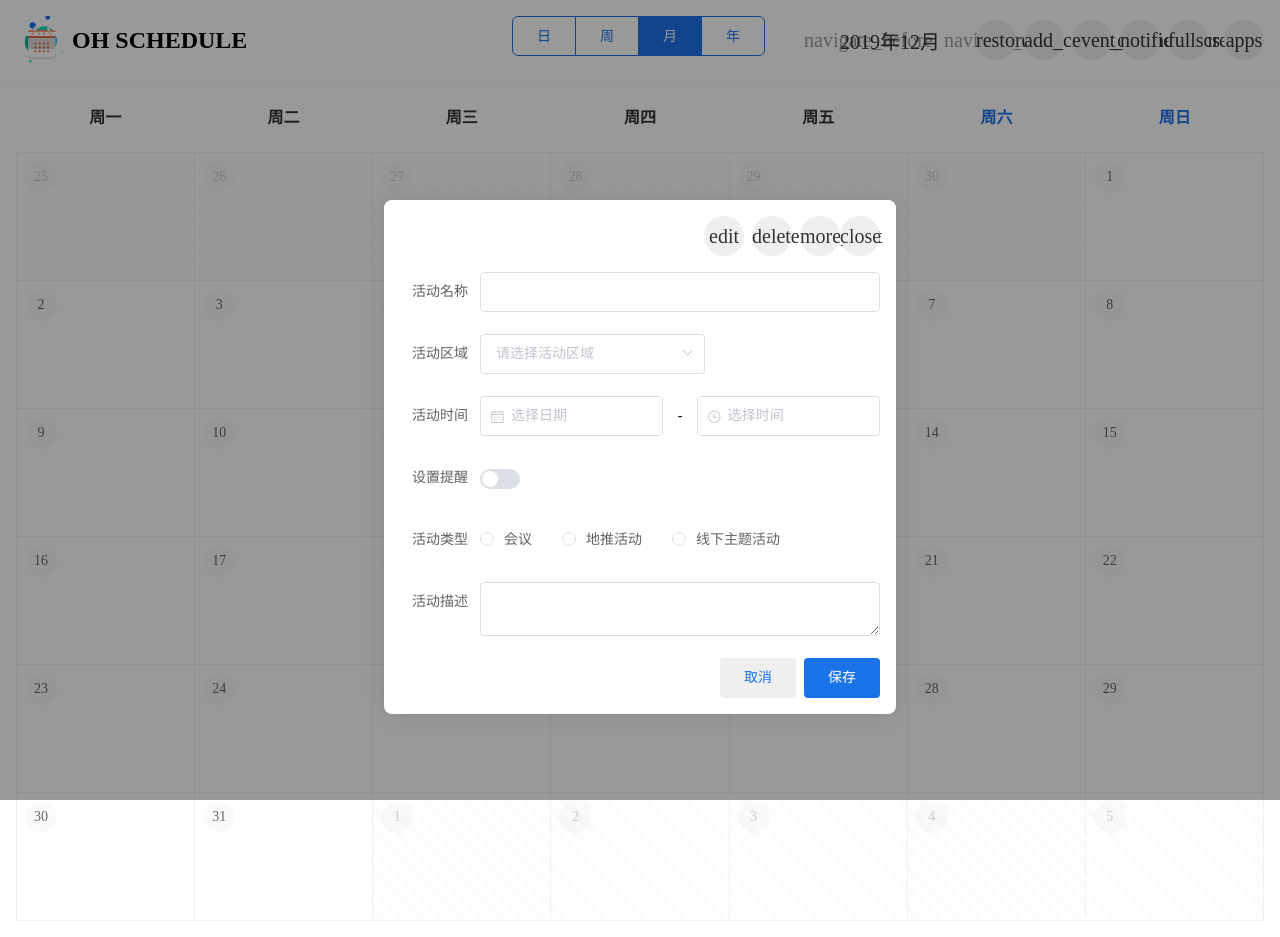
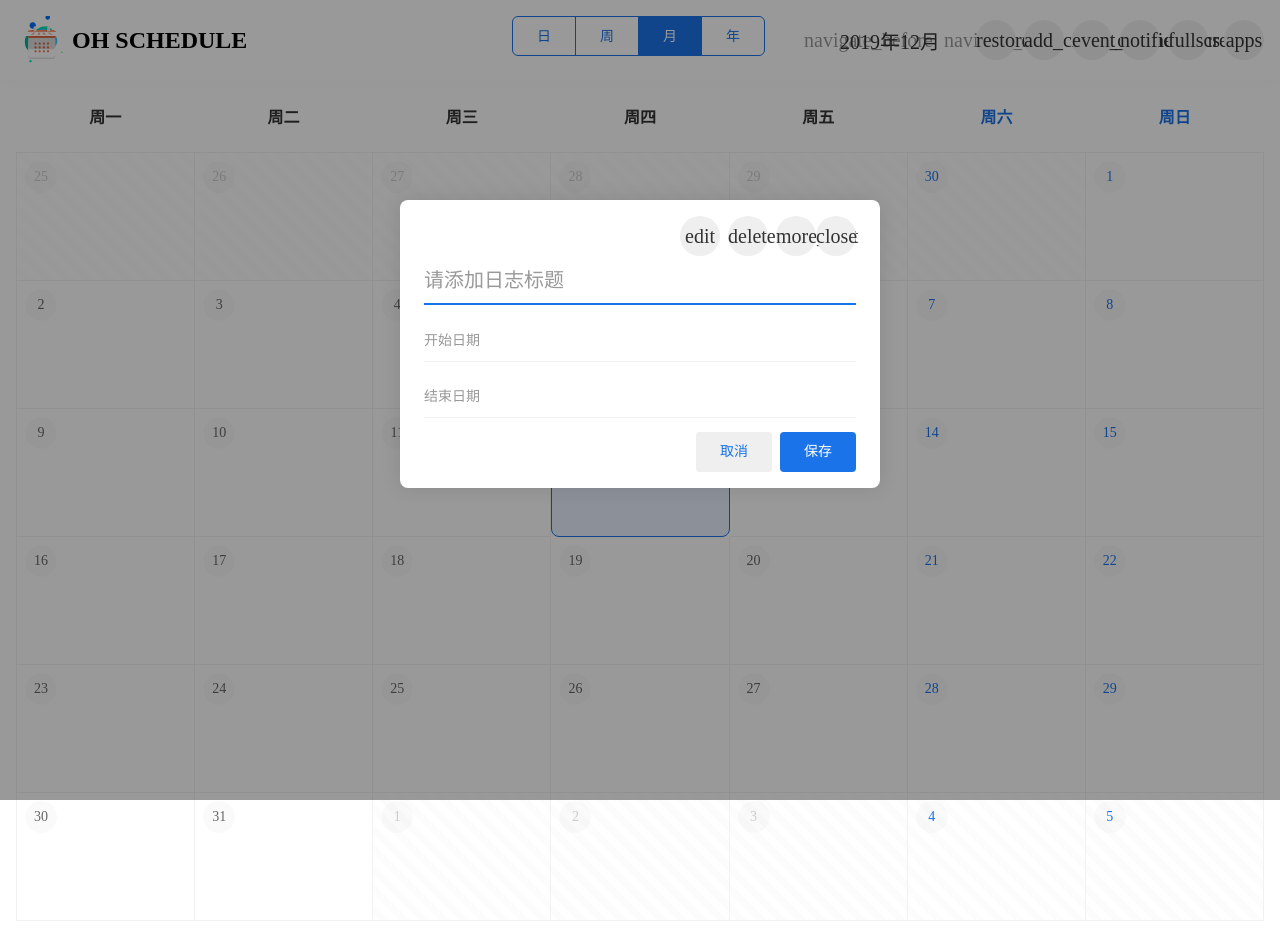
Before and after one commit to kansini/vue-schedule, a Vue app: page / in a window 1280 px wide. Both pictures are taken after a click on the button 1044 px from the left and 40 px from the top of the page. Built offline with nearby package versions, Linux system fonts and the light colour scheme; a web font is replaced by a local one.

Commit message:
pack input item

```diff
--- a/src/components/kits/dialog/index.vue
+++ b/src/components/kits/dialog/index.vue
@@ -1,7 +1,7 @@
 <template>
     <div class="oh-dialog-wrapper">
-        <transition name="fadeIn">
-            <div class="oh-dialog" v-if="visible">
+        <transition :name="ani">
+            <div class="oh-dialog" v-if="visible" :style="{width:width}">
                 <div class="dialog-header">
                     <slot class="header-extra" name="extra"></slot>
                     <oh-button circle icon="close" @click="close"></oh-button>
@@ -26,6 +26,14 @@
             closeOnClick: {
                 type: Boolean,
                 default: true
+            },
+            ani: {
+                type: String,
+                default: "fadeIn"
+            },
+            width: {
+                type: String,
+                default: "50%"
             }
 
         },
@@ -51,8 +59,7 @@
             border-radius: 8px;
             box-shadow: 0 0 20px rgba(0, 0, 0, .1);
             box-sizing: border-box;
-            width: 40%;
-            padding: 16px 16px;
+            padding: 16px 24px;
             box-sizing: border-box;
             background: rgba(255, 255, 255, 1);
             z-index: 999;
@@ -61,7 +68,7 @@
             .dialog-header {
                 display: flex;
                 justify-content: flex-end;
-                margin-bottom: 16px;
+                //margin-bottom: 16px;
             }
 
             .dialog-footer {
@@ -77,7 +84,6 @@
             left: 0;
             top: 0;
             background: rgba(0, 0, 0, .4);
-
         }
     }
 
--- /dev/null
+++ b/src/components/kits/formItem/DatePicker.vue
@@ -0,0 +1,50 @@
+<template>
+    <div class="oh-date-picker">
+        <el-date-picker
+                v-model="aaa"
+                type="daterange"
+                range-separator="至"
+                start-placeholder="开始日期"
+                end-placeholder="结束日期"
+                @change="handleToChange"
+                @input="handleToInput"
+        >
+        </el-date-picker>
+    </div>
+</template>
+
+<script>
+    export default {
+        name: "DatePicker",
+        data() {
+            return {
+                aaa: ''
+            }
+        },
+        methods: {
+            handleToInput(e) {
+                this.$emit('input', e)
+            },
+            handleToChange(e) {
+                this.$emit('change', e)
+            },
+        }
+
+    }
+</script>
+
+<style lang="scss" scoped>
+    .oh-date-picker {
+        margin-bottom: 16px;;
+        .el-date-editor {
+            width: 100%;
+            height: 40px;
+            line-height: 40px;
+        }
+        .el-input__inner{
+            border: none;
+            border-radius: 0;
+            border-bottom: 1px solid #f1f1f1;
+        }
+    }
+</style>
--- /dev/null
+++ b/src/components/kits/formItem/Input.vue
@@ -0,0 +1,161 @@
+<template>
+    <div class="oh-input" :class="[{inputFocus:currentFocus},{large:large}]">
+        <div class="clear">
+            <oh-button circle icon="close" v-show="showClear"></oh-button>
+        </div>
+        <input :type="type" :placeholder="label"
+               :readonly="readonly"
+               @focus="handleToFocus"
+               @blur="handleToBlur"
+               @input="handleToInput"
+               @change="handleToChange"
+               v-focus="autoFocus"
+               ref="input"
+        >
+    </div>
+</template>
+
+<script>
+    export default {
+        name: "oh-input",
+        props: {
+            label: {
+                type: String,
+                default: ""
+            },
+            type: {
+                type: String,
+                default: "text"
+            },
+            large: {
+                type: Boolean,
+                default: false
+            },
+            disable: {
+                type: Boolean,
+                default: true
+            },
+            readonly: {
+                type: Boolean,
+                default: false
+            },
+            value: {},
+            autoFocus: {
+                type: Boolean,
+                default: false
+            }
+        },
+        data() {
+            return {
+                currentFocus: false,
+                fieldFilled: false,
+                showClear: false
+            }
+        },
+        directives: {
+            focus: {
+                inserted: (el, binding) => {
+                    if (binding.value) {
+                        setTimeout(() => {
+                            el.focus()
+                        }, 200)
+                    } else {
+
+                    }
+                }
+            }
+        },
+        methods: {
+            handleToInput(e) {
+                this.showClear = true
+                this.$emit('input', e.target.value)
+            },
+            handleToChange(e) {
+                this.$emit('change', e.target.value)
+            },
+            handleToBlur(e) {
+                this.currentFocus = false
+                this.showClear = false
+                this.$emit('blur', e.target.value)
+            },
+            handleToFocus(e) {
+                this.currentFocus = true
+                this.$emit('focus', e.target.value)
+            },
+            clear(e){
+                this.$emit('clear', e.target.value)
+            }
+        }
+    }
+</script>
+
+<style lang="scss" scoped>
+    .oh-input {
+        position: relative;
+        width: 100%;
+        height: 40px;
+        line-height: 40px;
+        margin-bottom: 16px;
+
+        .clear {
+            position: absolute;
+            transform: scale(.7);
+            right: -8px;
+            top: 3px;
+
+            .oh-button {
+                // color: #ddd;
+            }
+
+        }
+
+        input {
+            border: none;
+            outline: none;
+            width: 100%;
+            height: 40px;
+            line-height: 40px;
+            font-size: 14px;
+            color: #666;
+            border-bottom: 1px solid #f1f1f1;
+
+            &::-webkit-input-placeholder {
+                color: #999;
+            }
+        }
+
+
+        &::after {
+            position: absolute;
+            content: '';
+            width: 100%;
+            height: 2px;
+            @include background_theme($background-theme1);
+            left: 0;
+            bottom: -1px;
+            transform: scale(0);
+            transform-origin: center;
+            transition: all ease .4s;
+        }
+    }
+
+    .large {
+        height: 48px;
+        line-height: 48px;
+
+        input {
+            font-size: 20px;
+            font-weight: 400;
+            height: 48px;
+            line-height: 48px;
+        }
+    }
+
+
+    .inputFocus {
+        &::after {
+            transform: scale(1);
+        }
+    }
+
+</style>
--- a/src/components/kits/theme/index.vue
+++ b/src/components/kits/theme/index.vue
@@ -22,6 +22,7 @@
 <script>
     export default {
         name: 'ThemeSelector',
+        props:['visible'],
         data() {
             return {
                 currentThemeIndex: 0,
--- a/src/components/schedule/MonthView.vue
+++ b/src/components/schedule/MonthView.vue
@@ -146,6 +146,12 @@
                 box-sizing: border-box;
                 cursor: pointer;
 
+                &:nth-child(7n+6),
+                &:nth-child(7n) {
+                    @include listInfo_icon_theme($header-color-theme1);
+                }
+
+
                 .day {
                     display: inline-block;
                     width: 32px;
@@ -187,14 +193,14 @@
                         }
 
                         &::before {
-                            // content: '';
+                            content: '';
                             position: absolute;
                             top: 4px;
                             left: 0px;
                             width: 8px;
                             height: 8px;
                             border-radius: 8px;
-                            // box-shadow: 0 0 0 3px $red-2;
+                            box-shadow: 0 0 0 3px $red-2;
                             background: $red-6;
                         }
                     }
@@ -204,6 +210,24 @@
             .current {
                 background: #fff;
                 transition: all ease .4s;
+
+                &::before {
+                    position: absolute;
+                    left: calc(50% - 16px);
+                    top: calc(50% - 16px);
+                    content: 'add';
+                    font-family: 'Material Icons';
+                    font-size: 32px;
+                    transform: scale(0);
+                    opacity: 0;
+                    @include listInfo_icon_theme($header-color-theme1);
+                    transition: all ease .6s;
+                }
+
+                &:hover::before {
+                    transform: scale(1);
+                    opacity: 1;
+                }
 
                 &:hover {
                     box-shadow: 0 0 20px rgba(0, 0, 0, .15);
@@ -223,7 +247,7 @@
                 background-image: linear-gradient(45deg, rgba(0, 0, 0, .01) 25%, transparent 25%, transparent 50%, rgba(0, 0, 0, .01) 50%, rgba(0, 0, 0, .01) 75%, transparent 75%, transparent);
                 background-size: 20px 20px;
                 color: #ccc;
-                cursor: not-allowed;
+                pointer-events: none;
             }
 
             .today {
--- a/src/components/schedule/ScheduleForm.vue
+++ b/src/components/schedule/ScheduleForm.vue
@@ -1,58 +1,19 @@
 <template>
     <div class="schedule-form">
-        <el-form ref="form" :model="form" label-width="80px">
-            <el-form-item label="活动名称">
-                <el-input v-model="form.name"></el-input>
-            </el-form-item>
-            <el-form-item label="活动区域">
-                <el-select v-model="form.region" placeholder="请选择活动区域">
-                    <el-option label="区域一" value="shanghai"></el-option>
-                    <el-option label="区域二" value="beijing"></el-option>
-                </el-select>
-            </el-form-item>
-            <el-form-item label="活动时间">
-                <el-col :span="11">
-                    <el-date-picker type="date" placeholder="选择日期" v-model="form.date1"
-                                    :picker-options="pickerOptions" style="width: 100%;"></el-date-picker>
-                </el-col>
-                <el-col style="text-align: center" :span="2">-</el-col>
-                <el-col :span="11">
-                    <el-time-picker placeholder="选择时间" v-model="form.date2" style="width: 100%;"></el-time-picker>
-                </el-col>
-            </el-form-item>
-            <el-form-item label="设置提醒">
-                <el-switch v-model="form.delivery"></el-switch>
-            </el-form-item>
-            <el-form-item label="活动类型">
-                <el-radio-group v-model="form.type">
-                    <el-radio label="会议" name="type"></el-radio>
-                    <el-radio label="地推活动" name="type"></el-radio>
-                    <el-radio label="线下主题活动" name="type"></el-radio>
-                </el-radio-group>
-            </el-form-item>
-            <el-form-item label="活动描述">
-                <el-input type="textarea" v-model="form.desc"></el-input>
-            </el-form-item>
-        </el-form>
+        <form action="" :v-model="form">
+            <oh-input label="请添加日志标题" large v-model="form.name"  auto-focus/>
+            <oh-input label="开始日期" v-model="form.region" />
+            <oh-input label="结束日期" v-model="form.date1"  />
+        </form>
     </div>
-
 </template>
 
 <script>
     export default {
         name: "ScheduleForm",
+        props:['form'],
         data() {
             return {
-                form: {
-                    name: '',
-                    region: '',
-                    date1: '',
-                    date2: '',
-                    delivery: false,
-                    type: [],
-                    resource: '',
-                    desc: ''
-                },
                 pickerOptions: {
                     shortcuts: [
                         {
--- a/src/components/schedule/index.vue
+++ b/src/components/schedule/index.vue
@@ -9,8 +9,8 @@
                 <yearView v-if="currentViewIndex == 3" :key="3"></yearView>
             </transition-group>
         </div>
-        <oh-dialog :visible.sync="dialogAddSchedule" :close-on-click="true">
-            <schedule-form></schedule-form>
+        <oh-dialog :visible.sync="dialogAddSchedule" width="480px">
+            <schedule-form :form="form"></schedule-form>
             <div slot="extra" class="header-extra">
                 <oh-button circle icon="edit"></oh-button>
                 <oh-button circle icon="delete"></oh-button>
@@ -21,6 +21,7 @@
                 <oh-button type="primary" @click="dialogAddSchedule = false">保存</oh-button>
             </div>
         </oh-dialog>
+        <theme />
     </div>
 </template>
 
@@ -45,7 +46,17 @@
         data() {
             return {
                 dialogAddSchedule: false,
-                drawer: false
+                drawer: false,
+                form: {
+                    name: '',
+                    region: '',
+                    date1: '2020-01-02',
+                    date2: '',
+                    delivery: false,
+                    type: [],
+                    resource: '',
+                    desc: ''
+                }
             }
         },
         computed: {
--- a/src/store/index.js
+++ b/src/store/index.js
@@ -6,9 +6,6 @@ import theme from './modules/theme'
 Vue.use(Vuex)
 
 export default new Vuex.Store({
-    state: {},
-    mutations: {},
-    actions: {},
     modules: {
         schedule,
         theme
--- a/src/views/Home.vue
+++ b/src/views/Home.vue
@@ -1,7 +1,7 @@
 <template>
     <div id="home">
         <schedule/>
-        <theme />
+
     </div>
 </template>
 
```
Also changed, not shown: src/components/kits/index.js (+6 -1 lines), src/components/schedule/Header.vue (+1 -11 lines).
